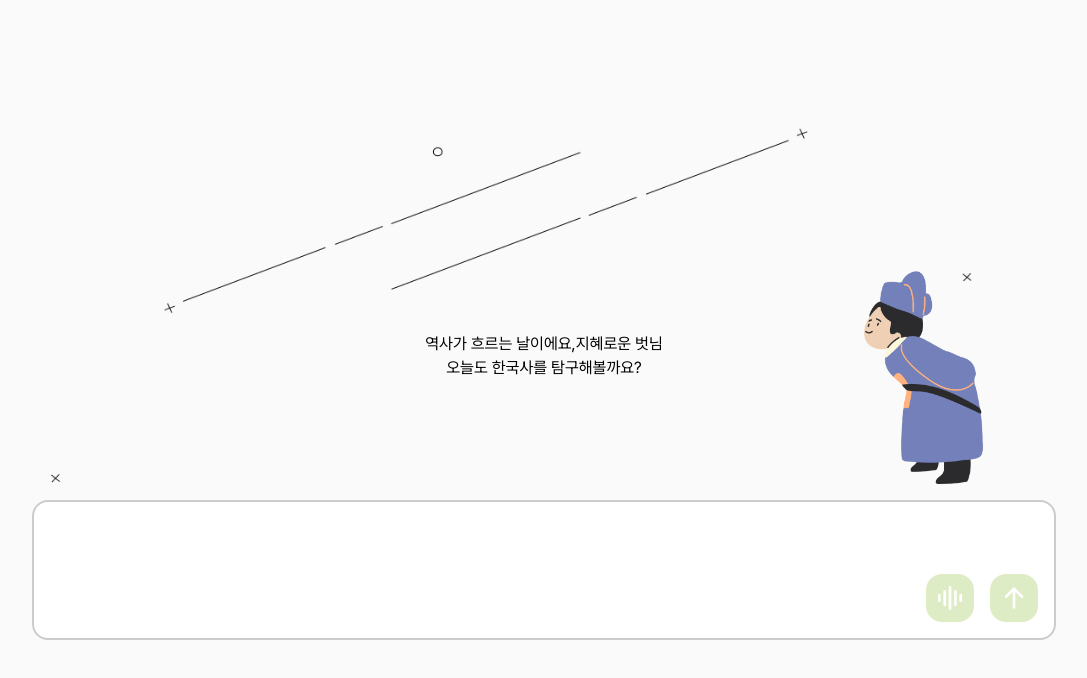
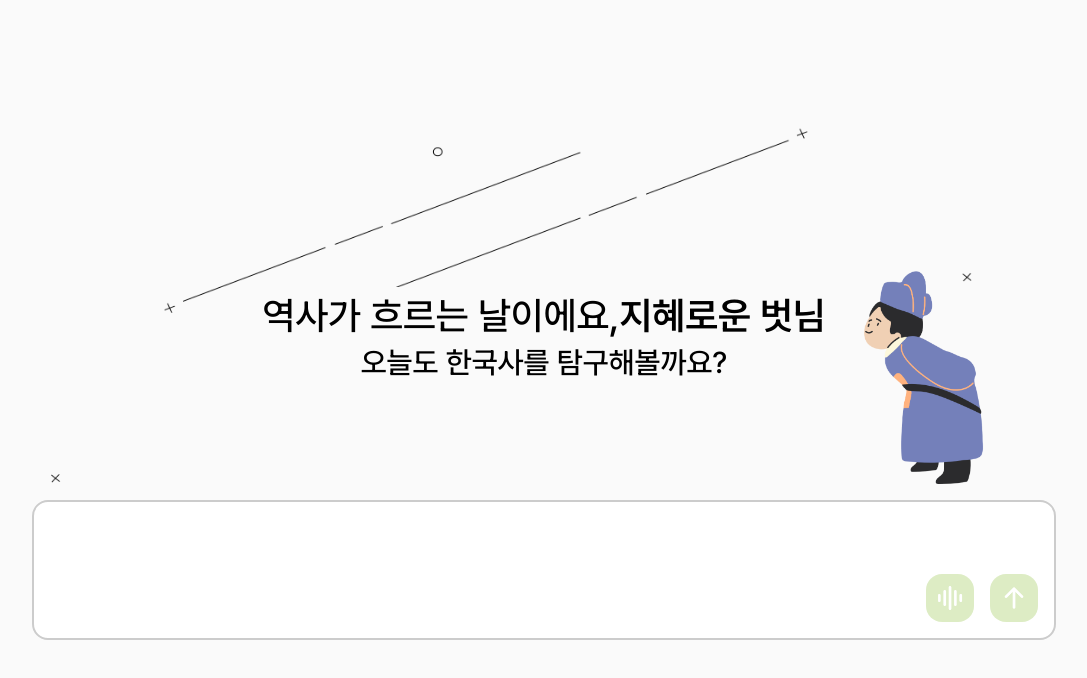
Before and after one commit to minjeongss/rag-korean-history-chatbot, a React (Vite) app in the folder client/: page / in a window 1280 px wide. Shown: the top 678 px of the page, without its empty margins (96-1183 px from the left). Built offline with nearby package versions, Linux system fonts and the light colour scheme.

Commit message:
feat: figma 화면에 맞춘 홈의 헤더 적용

```diff
--- a/client/src/pages/Home/Header.tsx
+++ b/client/src/pages/Home/Header.tsx
@@ -2,11 +2,11 @@ const Header = () => {
   return (
     <div className="w-4/5 h-[500px] flex flex-row justify-center items-center bg-[url('/src/assets/images/star.png')] bg-contain bg-no-repeat relative">
       <div className="absolute bottom-30 text-center bg-[#FAFAFA]">
-        <p>
-          <span>역사가 흐르는 날이에요,</span>
-          <span>지혜로운 벗님</span>
+        <p className="text-[38px]">
+          <span className=" font-medium">역사가 흐르는 날이에요,</span>
+          <span className="font-semibold">지혜로운 벗님</span>
         </p>
-        <p>오늘도 한국사를 탐구해볼까요?</p>
+        <p className="text-3xl font-medium">오늘도 한국사를 탐구해볼까요?</p>
       </div>
       <img
         className="w-[120px] h-auto absolute bottom-4 right-18"
```
